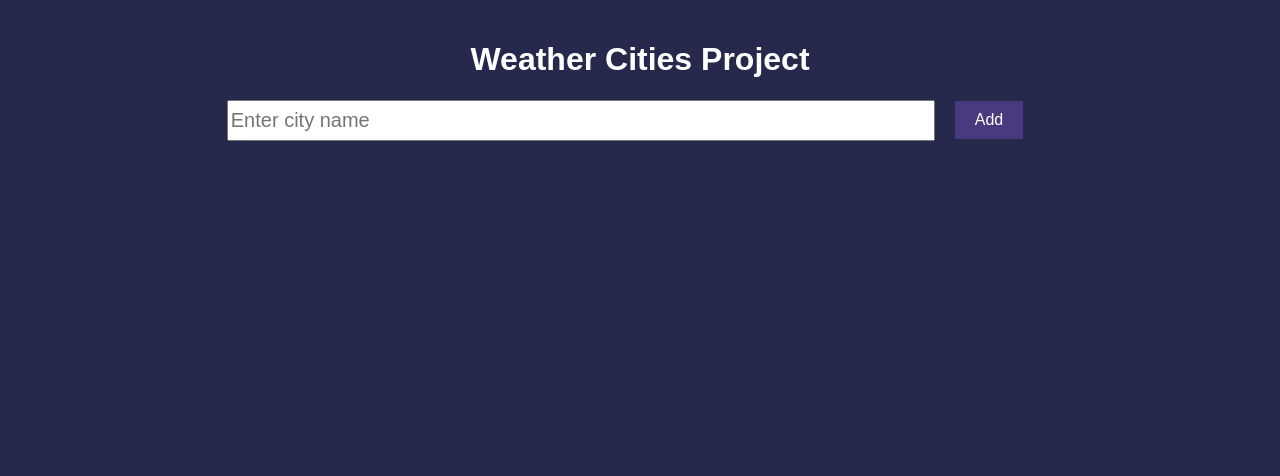
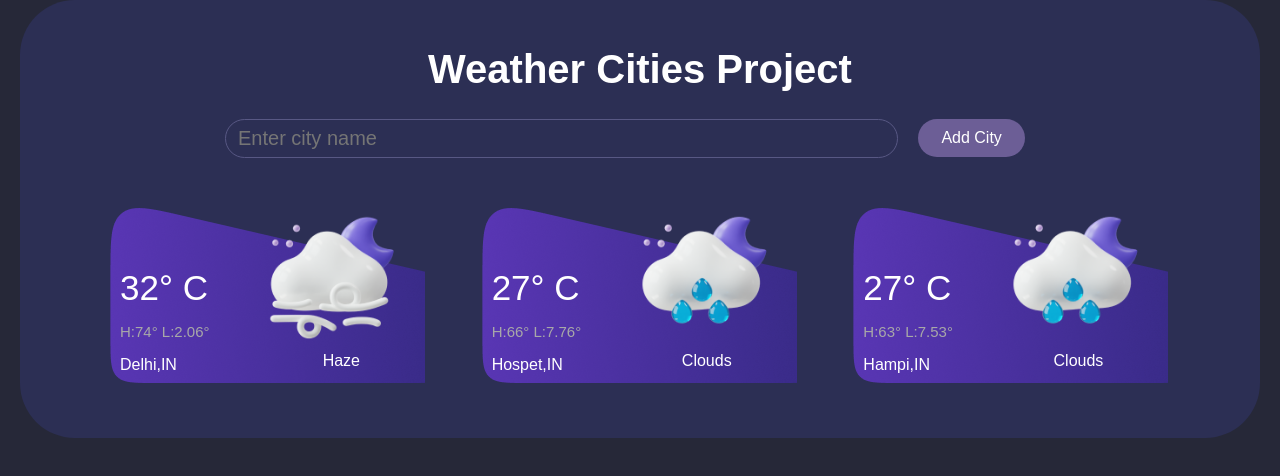
Before and after one commit to vijaykrishn55/f-2-module-contest-weather-site, a plain HTML site: page index.html in a window 1280 px wide. Drawn offline with Linux system fonts and the light colour scheme.

Commit message:
secand commit

```diff
--- a/index.html
+++ b/index.html
@@ -11,10 +11,46 @@
         <h1 class="head-title">Weather Cities Project</h1>
         <div class="input-container">
             <input type="text" id="cityInput" placeholder="Enter city name">
-            <button id="addButton">Add</button>
+            <button id="addButton">Add City</button>
         </div>
 
         <div id="weatherCards">
+            <div id="cards">
+                <div id="details">
+                    <p id="temp">32° C</p>
+                    <p id="wind">H:74°  L:2.06°</p>
+                    <p id="city-cuntry">Delhi,IN</p>
+                </div>
+
+                <div id="condition">
+                    <img src="imges/Moon cloud fast wind.png" id="weather-img" alt="pic">
+                    <p id="weather-type">Haze</p>
+                </div>
+            </div>
+            <div id="cards">
+                <div id="details">
+                    <p id="temp">27° C</p>
+                    <p id="wind">H:66°  L:7.76°</p>
+                    <p id="city-cuntry">Hospet,IN</p>
+                </div>
+
+                <div id="condition">
+                    <img src="imges/Moon cloud mid rain.png" id="weather-img" alt="pic">
+                    <p id="weather-type">Clouds</p>
+                </div>
+            </div>
+            <div id="cards">
+                <div id="details">
+                    <p id="temp">27° C</p>
+                    <p id="wind">H:63°  L:7.53°</p>
+                    <p id="city-cuntry">Hampi,IN</p>
+                </div>
+
+                <div id="condition">
+                    <img src="imges/Moon cloud mid rain.png" id="weather-img" alt="pic">
+                    <p id="weather-type">Clouds</p>
+                </div>
+            </div>
         </div>
     </div>
     <script src="script.js"></script>
--- a/script.js
+++ b/script.js
@@ -6,6 +6,7 @@ let add_btn=document.getElementById("addButton");
 add_btn.addEventListener("click",()=>{
     let city_name=city_input.value.trim();
     getData(city_name);
+    city_input.value="";
 })
 async function getData(city_name){
     const base_url=`https://api.openweathermap.org/data/2.5/weather?q=${city_name}&appid=${api_key}&units=metric`;
@@ -18,6 +19,7 @@ async function getData(city_name){
 
 function add_data(data){
     let div=document.createElement("div");
+
     div.id="cards";
    let condition= data.weather.main;
    let weatherImg;
--- a/styles.css
+++ b/styles.css
@@ -2,14 +2,17 @@ body {
     font-family: Arial, sans-serif;
     margin: 0;
     padding: 0;
-    background-color: rgb(38,41,75);
+   background-color: rgb(38 40 56);
 }
 
 .container {
     max-width: 1200px;
     margin: 0 auto;
     padding: 20px;
+    background-color: rgb(44 47 84);
+    height: 100%;
 
+    border-radius: 55px;
 }
 
 .input-container {
@@ -30,31 +33,51 @@ body {
     font-size: 20px;
     width: 700px;
     height: 35px;
+    background-color: rgb(44 47 84);
+    color: white;
+    /* border-style: none; */
+    border: 0.5px solid #585884;
+    border-radius: 55px;
+    text-indent: 10px;
 }
 .head-title{
     color: white;
     font-weight: 800;
     text-align: center;
+    font-size: 40px;
 }
 .input-container button {
     padding: 10px 20px;
     font-size: 16px;
-    background-color: #4A397F;
+    background-color: #6c5e96;
     color: #fff;
     border: none;
     cursor: pointer;
+    width: 110px;
+    border-radius: 55px;
+    transition: all 0.3s ease;
+}
+#addButton:hover{
+    scale: 1.03;
 }
 #weatherCards{
     display: grid;
     grid-template-columns: repeat(3,1fr);
+    padding: 0px 15px 0px 70px;
 }
 #cards{
 
     display: flex;
     height: 175px;
-    width: 300px;
+    width: 315px;
     background-image: url(imges/Rectangle\ 1.png);
     color: white;
+    transition: all 0.3s ease;
+    cursor: pointer;
+    margin: 0px 0px 35px;
+}
+#cards:hover{
+    scale: 1.03;
 }
 #details{
     width: 140px;
```
